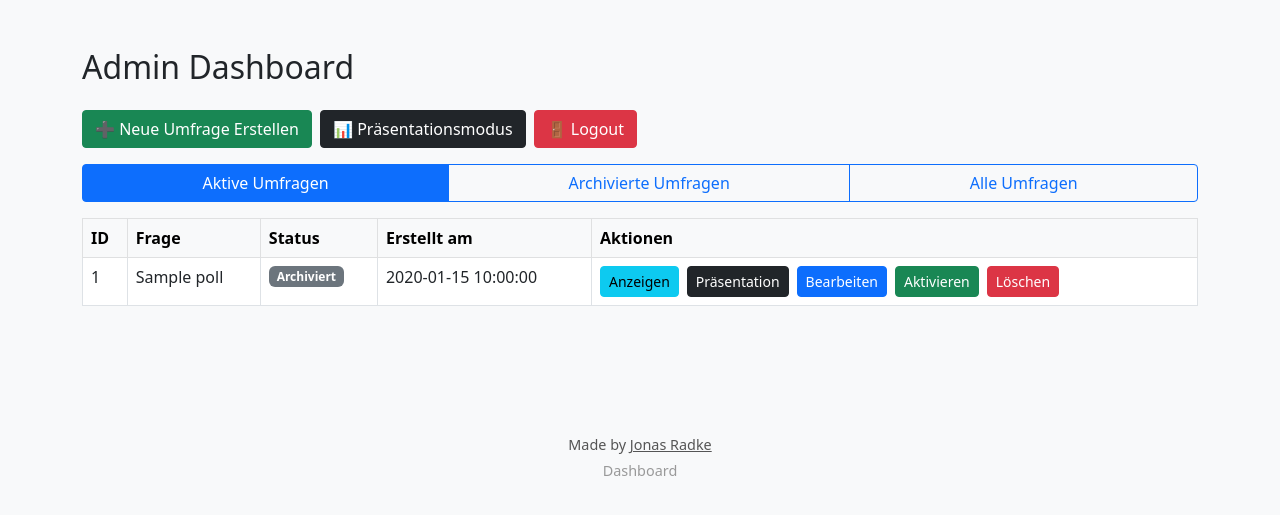
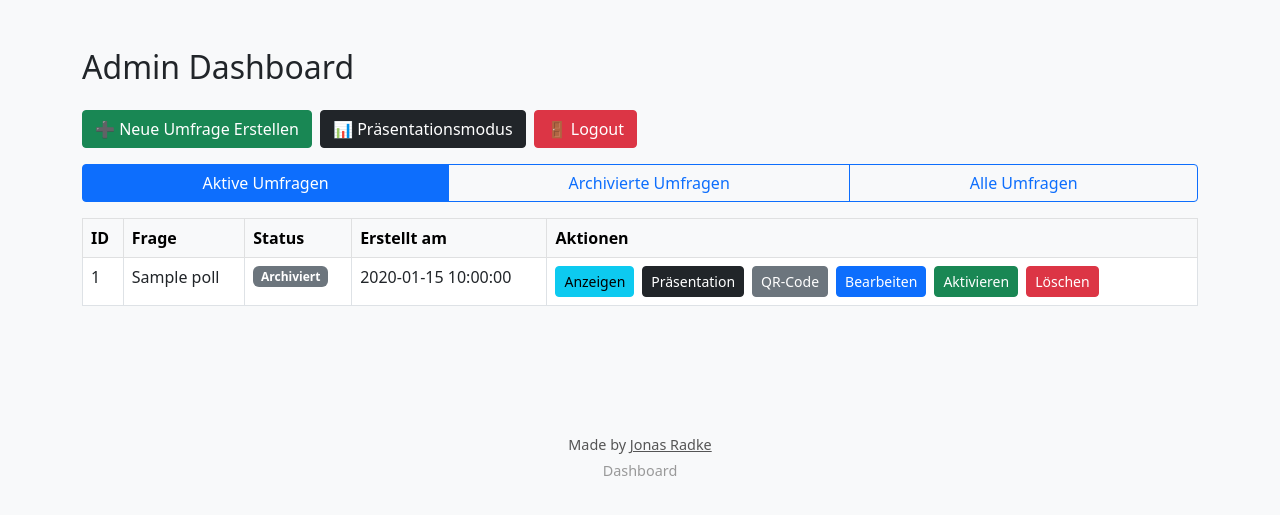
Before and after one commit to jonasradke/discopoll, a PHP site: page /admin/dashboard.php in a window 1280 px wide. Shown: the part 86-601 px from the top of the page. Run offline with PHP 8.4, Linux system fonts and the light colour scheme; the visitor is signed in with stand-in values (Sample User, id 1); tables that the repository leaves empty or names only in its code hold one stand-in row (values such as "Sample post").

Commit message:
Add QR Code functionality to dashboard.php for polls
Introduce a button to display a QR code for each poll, allowing users to easily access the poll via a scannable code. Implement a modal to show the QR code and poll question, along with options to copy the poll URL and download the QR code image. Enhance user interaction with feedback on copy actions.

```diff
--- a/admin/dashboard.php
+++ b/admin/dashboard.php
@@ -156,6 +156,11 @@ $polls = $stmt->fetchAll(PDO::FETCH_ASSOC);
                            title="Präsentationsmodus öffnen">
                            📊 Präsentation
                         </a>
+                        <button class="btn btn-secondary mb-1"
+                                onclick="showQRCode(<?php echo $poll['id']; ?>, '<?php echo htmlspecialchars($poll['question']); ?>')"
+                                title="QR-Code anzeigen">
+                           📱 QR-Code
+                        </button>
                         <a href="edit_poll?id=<?php echo $poll['id']; ?>"
                            class="btn btn-primary mb-1">
                            ✏️ Bearbeiten
@@ -192,6 +197,11 @@ $polls = $stmt->fetchAll(PDO::FETCH_ASSOC);
                            title="Präsentationsmodus öffnen">
                            Präsentation
                         </a>
+                        <button class="btn btn-sm btn-secondary"
+                                onclick="showQRCode(<?php echo $poll['id']; ?>, '<?php echo htmlspecialchars($poll['question']); ?>')"
+                                title="QR-Code anzeigen">
+                           QR-Code
+                        </button>
                         <a href="edit_poll?id=<?php echo $poll['id']; ?>"
                            class="btn btn-sm btn-primary">
                            Bearbeiten
@@ -223,6 +233,92 @@ $polls = $stmt->fetchAll(PDO::FETCH_ASSOC);
     </div>
 </div>
 
+<!-- QR Code Modal -->
+<div class="modal fade" id="qrModal" tabindex="-1" aria-labelledby="qrModalLabel" aria-hidden="true">
+    <div class="modal-dialog modal-dialog-centered">
+        <div class="modal-content">
+            <div class="modal-header">
+                <h5 class="modal-title" id="qrModalLabel">QR-Code für Umfrage</h5>
+                <button type="button" class="btn-close" data-bs-dismiss="modal" aria-label="Close"></button>
+            </div>
+            <div class="modal-body text-center">
+                <div id="qrCodeContainer">
+                    <div class="spinner-border text-primary" role="status">
+                        <span class="visually-hidden">Lädt...</span>
+                    </div>
+                </div>
+                <div class="mt-3">
+                    <h6 id="pollQuestion"></h6>
+                    <p class="text-muted mb-3">Scannen Sie diesen QR-Code, um zur Umfrage zu gelangen</p>
+                    <div class="input-group">
+                        <input type="text" class="form-control" id="pollUrl" readonly>
+                        <button class="btn btn-outline-secondary" type="button" onclick="copyToClipboard()">
+                            📋 Kopieren
+                        </button>
+                    </div>
+                </div>
+            </div>
+            <div class="modal-footer">
+                <button type="button" class="btn btn-secondary" data-bs-dismiss="modal">Schließen</button>
+                <button type="button" class="btn btn-primary" onclick="downloadQRCode()">📥 Herunterladen</button>
+            </div>
+        </div>
+    </div>
+</div>
+
+<script>
+function showQRCode(pollId, question) {
+    const modal = new bootstrap.Modal(document.getElementById('qrModal'));
+    const pollUrl = `${window.location.origin}${window.location.pathname.replace('/admin/dashboard', '')}?id=${pollId}`;
+
+    // Update modal content
+    document.getElementById('pollQuestion').textContent = question;
+    document.getElementById('pollUrl').value = pollUrl;
+
+    // Generate QR code
+    const qrCodeUrl = `https://api.qrserver.com/v1/create-qr-code/?size=300x300&data=${encodeURIComponent(pollUrl)}`;
+    document.getElementById('qrCodeContainer').innerHTML = `<img src="${qrCodeUrl}" alt="QR Code" class="img-fluid" style="max-width: 300px;">`;
+
+    // Show modal
+    modal.show();
+}
+
+function copyToClipboard() {
+    const urlInput = document.getElementById('pollUrl');
+    urlInput.select();
+    urlInput.setSelectionRange(0, 99999); // For mobile devices
+
+    try {
+        document.execCommand('copy');
+        // Show success feedback
+        const button = event.target;
+        const originalText = button.textContent;
+        button.textContent = '✅ Kopiert!';
+        button.classList.remove('btn-outline-secondary');
+        button.classList.add('btn-success');
+
+        setTimeout(() => {
+            button.textContent = originalText;
+            button.classList.remove('btn-success');
+            button.classList.add('btn-outline-secondary');
+        }, 2000);
+    } catch (err) {
+        console.error('Failed to copy: ', err);
+        alert('URL konnte nicht kopiert werden. Bitte manuell kopieren.');
+    }
+}
+
+function downloadQRCode() {
+    const qrCodeImg = document.querySelector('#qrCodeContainer img');
+    if (qrCodeImg) {
+        const link = document.createElement('a');
+        link.download = `qr-code-umfrage-${document.getElementById('pollQuestion').textContent.substring(0, 20)}.png`;
+        link.href = qrCodeImg.src;
+        link.click();
+    }
+}
+</script>
+
 <!-- Bootstrap 5 JS -->
 <script src="https://cdn.jsdelivr.net/npm/bootstrap@5.3.0/dist/js/bootstrap.bundle.min.js"></script>
 <?php include '../partials/footer.php'; ?>
```
